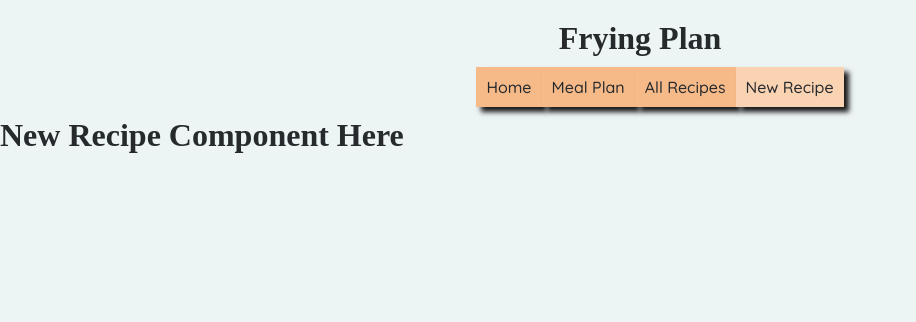
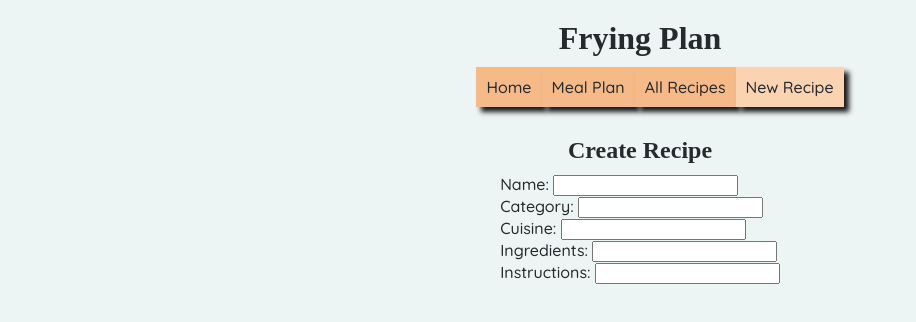
Before and after one commit to rebecca-lindsey/frying-plan-frontend, a React (Create React App) app: page /recipes/new in a window 1280 px wide. Shown: the top 322 px of the page, without its empty margins (0-916 px from the left). Built offline with nearby package versions, Linux system fonts and the light colour scheme; a web font is replaced by a local one.

Commit message:
Add RecipeForm and CreateRecipeContainer

```diff
--- a/src/App.js
+++ b/src/App.js
@@ -4,6 +4,7 @@ import HeaderContainer from "./header/HeaderContainer";
 import HomeContainer from "./home/HomeContainer";
 import MealPlanContainer from "./mealplan/MealPlanContainer";
 import RecipeContainer from "./recipes/RecipeContainer";
+import CreateRecipeContainer from "./createrecipe/CreateRecipeContainer";
 
 export default class App extends Component {
   render() {
@@ -16,7 +17,7 @@ export default class App extends Component {
               <MealPlanContainer />
             </Route>
             <Route path="/recipes/new">
-              <h1>New Recipe Component Here</h1>
+              <CreateRecipeContainer />
             </Route>
             <Route path="/recipes">
               <RecipeContainer />
--- /dev/null
+++ b/src/createrecipe/CreateRecipeContainer.js
@@ -0,0 +1,14 @@
+import React, { Component } from "react";
+import "./createrecipe.css";
+import RecipeForm from "./RecipeForm";
+
+export default class CreateRecipe extends Component {
+  render() {
+    return (
+      <div id="create-recipe-container" className="main-container">
+        <h2>Create Recipe</h2>
+        <RecipeForm />
+      </div>
+    );
+  }
+}
--- /dev/null
+++ b/src/createrecipe/RecipeForm.js
@@ -0,0 +1,39 @@
+import React, { Component } from "react";
+
+export default class RecipeForm extends Component {
+  state = {};
+
+  handleChange = (e) => {
+    this.setState({});
+  };
+
+  handleSubmit = (e) => {
+    e.preventDefault();
+  };
+
+  render() {
+    return (
+      <form onSubmit={this.handleSubmit}>
+        <p>
+          Name: <input type="text" onChange={this.handleChange} name="name" />
+        </p>
+        <p>
+          Category:{" "}
+          <input type="text" onChange={this.handleChange} name="category" />
+        </p>
+        <p>
+          Cuisine:{" "}
+          <input type="text" onChange={this.handleChange} name="cuisine" />
+        </p>
+        <p>
+          Ingredients:{" "}
+          <input type="text" onChange={this.handleChange} name="ingredients" />
+        </p>
+        <p>
+          Instructions:{" "}
+          <input type="text" onChange={this.handleChange} name="instructions" />
+        </p>
+      </form>
+    );
+  }
+}
--- a/src/recipes/RecipeCard.js
+++ b/src/recipes/RecipeCard.js
@@ -1,5 +1,4 @@
 function displayIngredients(ingredients) {
-  console.log(ingredients);
   return ingredients.map((ingredient) => (
     <li>
       {ingredient.ingredient.name} - {ingredient.amount}
```
Also changed, not shown: src/createrecipe/createrecipe.css (added).
